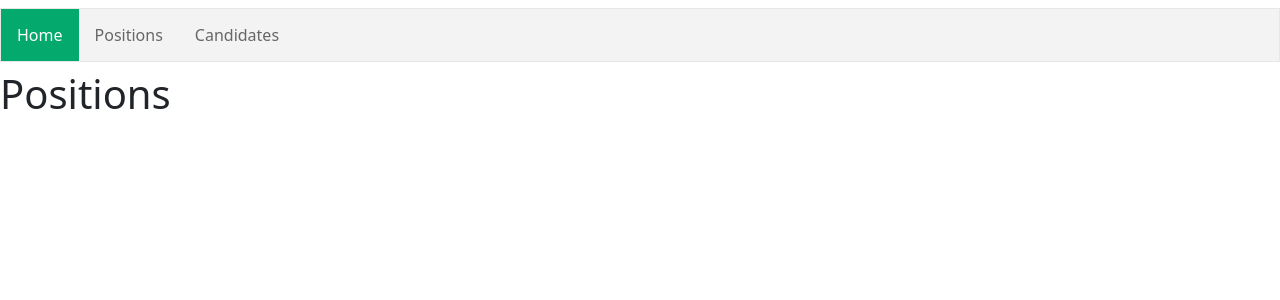
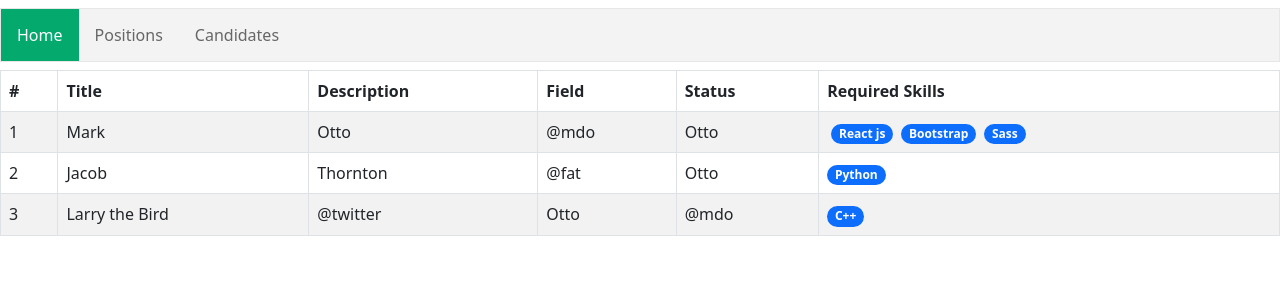
Before and after one commit to hesam1993/resume_visualization, a React (Create React App) app in the folder client/: page /positions in a window 1280 px wide. Shown: the top 300 px of the page. Built offline with nearby package versions, Linux system fonts and the light colour scheme.

Commit message:
improving getPosition API

```diff
--- a/client/src/Components/ApplicationsList.js
+++ b/client/src/Components/ApplicationsList.js
@@ -8,55 +8,25 @@ function ApplicationsList() {
             <thead>
               <tr>
                 <th>#</th>
-                <th>Candidate</th>
-                <th>Position</th>
-                <th>Sex</th>
-                <th>Field</th>
-                <th>Skills</th>
+                <th>Position Title</th>
+                <th>Number of Applicants</th>
               </tr>
             </thead>
             <tbody>
               <tr>
                 <td>1</td>
                 <td>Mark</td>
-                <td>Otto</td>
-                <td>@mdo</td>
-                <td>Otto</td>
-                <td>
-                  <Badge className="mx-1" pill bg="primary">
-                    React js
-                  </Badge>
-                  <Badge className="mx-1" pill bg="primary">
-                    Bootstrap
-                  </Badge>
-                  <Badge className="mx-1" pill bg="primary">
-                    Sass
-                  </Badge>
-                </td>
+                <td>5</td>
               </tr>
               <tr>
                 <td>2</td>
                 <td>Jacob</td>
-                <td>Thornton</td>
-                <td>@fat</td>
-                <td>Otto</td>
-                <td>
-                  <Badge pill bg="primary">
-                    Python
-                  </Badge>
-                </td>
+                <td>5</td>
               </tr>
               <tr>
                 <td>3</td>
                 <td>Larry the Bird</td>
-                <td>@twitter</td>
-                <td>Otto</td>
-                <td>@mdo</td>
-                <td>
-                  <Badge pill bg="primary">
-                    C++
-                  </Badge>
-                </td>
+                <td>5</td>
               </tr>
             </tbody>
           </Table>
--- a/client/src/Components/PositionsList.js
+++ b/client/src/Components/PositionsList.js
@@ -1,7 +1,64 @@
+import Table from "react-bootstrap/Table";
+import Badge from "react-bootstrap/Badge";
 function PositionsList() {
     return (
         <>
-        <h1>Positions</h1>
+        <Table striped bordered hover>
+            <thead>
+              <tr>
+                <th>#</th>
+                <th>Title</th>
+                <th>Description</th>
+                <th>Field</th>
+                <th>Status</th>
+                <th>Required Skills</th>
+              </tr>
+            </thead>
+            <tbody>
+              <tr>
+                <td>1</td>
+                <td>Mark</td>
+                <td>Otto</td>
+                <td>@mdo</td>
+                <td>Otto</td>
+                <td>
+                  <Badge className="mx-1" pill bg="primary">
+                    React js
+                  </Badge>
+                  <Badge className="mx-1" pill bg="primary">
+                    Bootstrap
+                  </Badge>
+                  <Badge className="mx-1" pill bg="primary">
+                    Sass
+                  </Badge>
+                </td>
+              </tr>
+              <tr>
+                <td>2</td>
+                <td>Jacob</td>
+                <td>Thornton</td>
+                <td>@fat</td>
+                <td>Otto</td>
+                <td>
+                  <Badge pill bg="primary">
+                    Python
+                  </Badge>
+                </td>
+              </tr>
+              <tr>
+                <td>3</td>
+                <td>Larry the Bird</td>
+                <td>@twitter</td>
+                <td>Otto</td>
+                <td>@mdo</td>
+                <td>
+                  <Badge pill bg="primary">
+                    C++
+                  </Badge>
+                </td>
+              </tr>
+            </tbody>
+          </Table>
         </>
      );
 }
```
Also changed, not shown: 1 other file (tests, documents, lock files or other folders).
